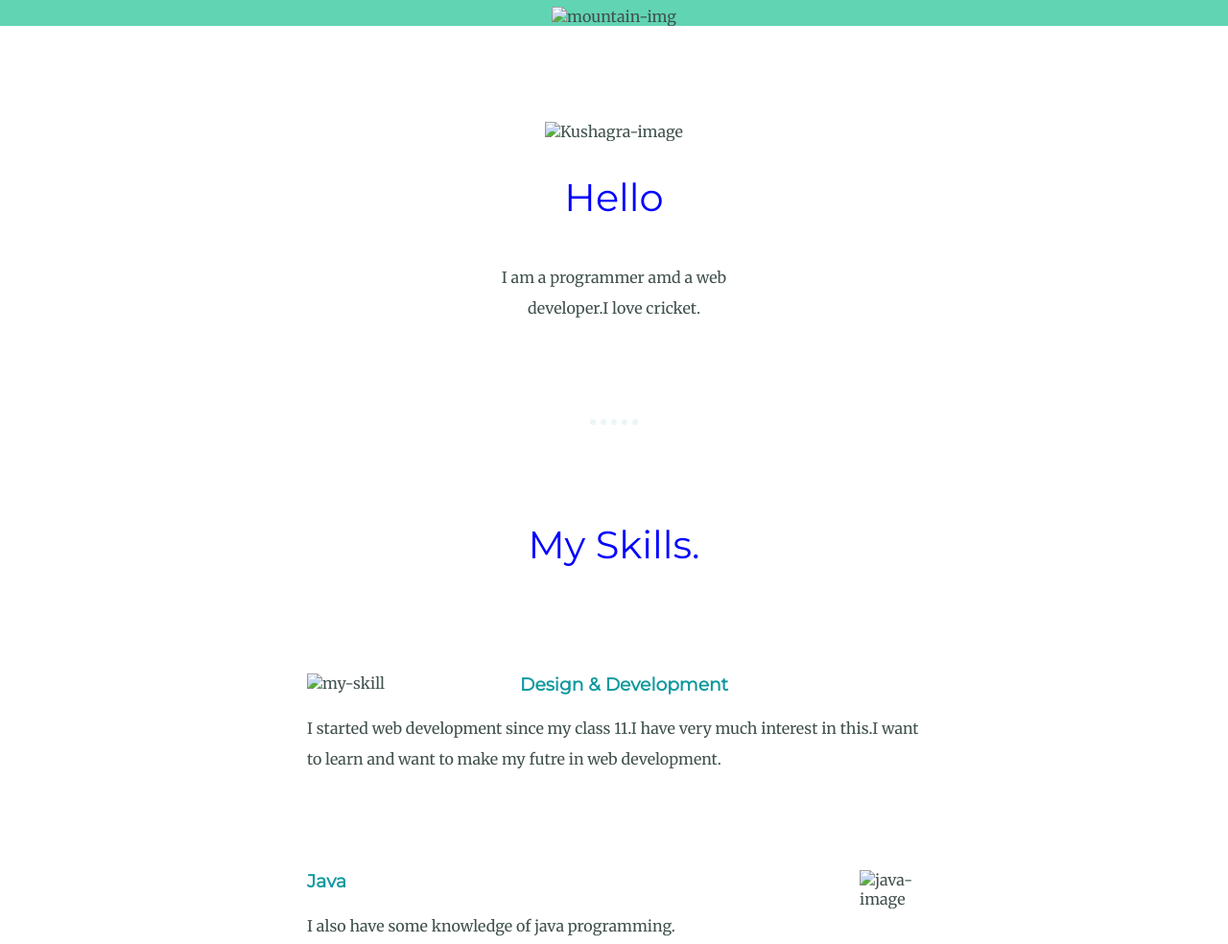
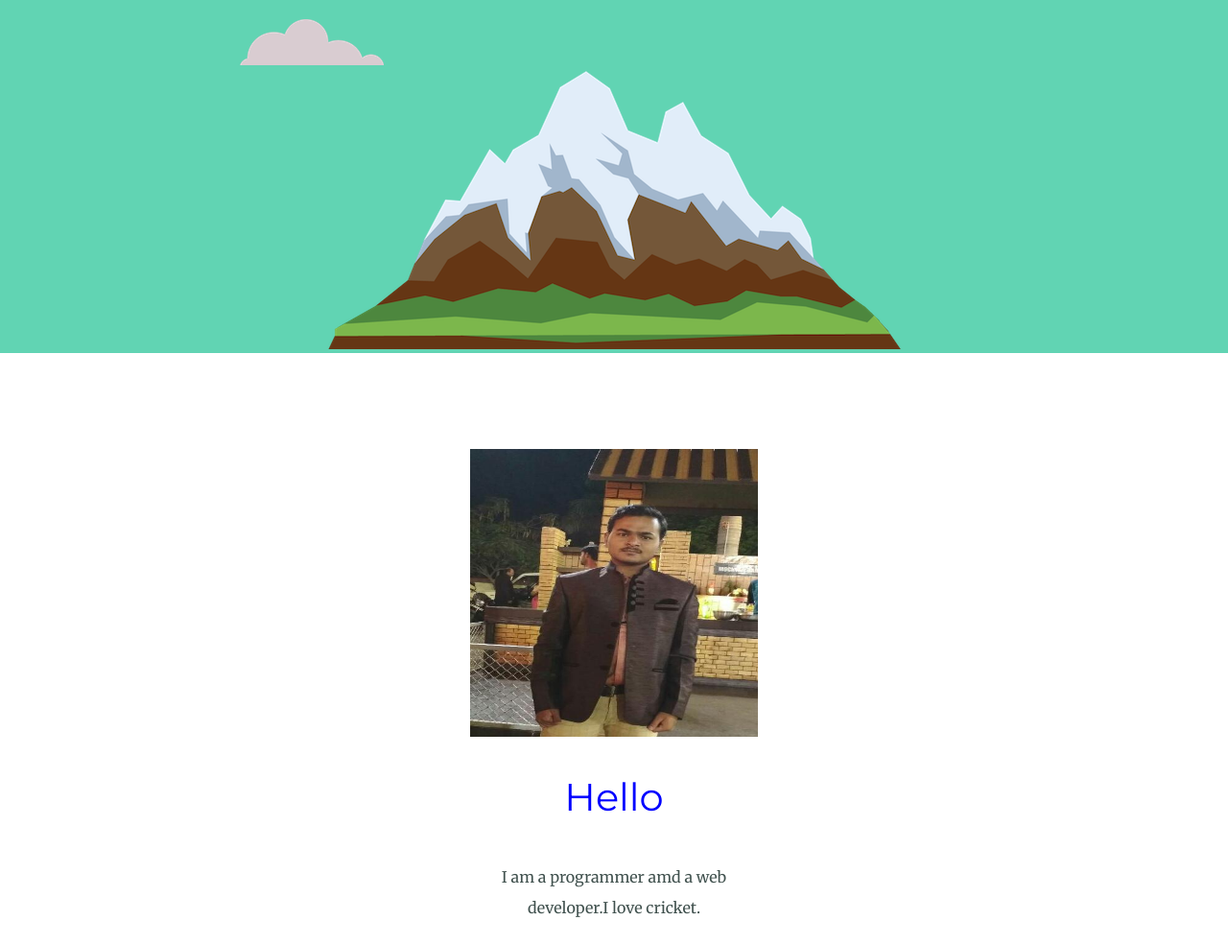
Before and after one commit to Kushagra-web/about-me, a plain HTML site: page index.html in a window 1280 px wide. Shown: the part 400-1384 px from the top of the page at 96% size. Drawn offline with Linux system fonts and the light colour scheme; files that its build step writes are made by us from their sources.

Commit message:
Update index.html

```diff
--- a/index.html
+++ b/index.html
@@ -3,21 +3,21 @@
 <head>
   <meta charset="utf-8">
   <title>Kushagra Agrawal</title>
-  <link rel="stylesheet" href="css/styles.css">
+  <link rel="stylesheet" href="styles.css">
   <link rel="icon" href="favicon.ico">
   <link href="https://fonts.googleapis.com/css?family=Merriweather|Montserrat|Sacramento&display=swap" rel="stylesheet">
 </head>
 <body>
   <div class="top-container">
-    <img class="top-cloud" src="images/cloud.png" alt="cloud-img">
+    <img class="top-cloud" src="cloud.png" alt="cloud-img">
     <h1>I'm Kushagra</h1>
     <h2>a <span class="dev">dev</span>eloper.</h2>
-    <img class="bottom-cloud" src="images/cloud.png" alt="cloud-img">
-    <img src="images/mountain.png" alt="mountain-img">
+    <img class="bottom-cloud" src="cloud.png" alt="cloud-img">
+    <img src="mountain.png" alt="mountain-img">
   </div>
   <div class="middle-container">
     <div class="profile">
-      <img class="my-image" src="images/k.jpg" alt="Kushagra-image">
+      <img class="my-image" src="k.jpg" alt="Kushagra-image">
       <h2>Hello</h2>
       <p class="intro">I am a programmer amd a web developer.I love cricket.</p>
     </div>
@@ -25,13 +25,13 @@
     <div class="skills">
       <h2>My Skills.</h2>
       <div class="skill-row">
-        <img class="web-image" src="images/web.jpeg" alt="my-skill">
+        <img class="web-image" src="web.jpeg" alt="my-skill">
         <h3>Design & Development</h3>
         <p class="skill-text-1">I started web development since my class 11.I have very much interest in this.I want to learn and want to make
         my futre in web development.</p>
       </div>
       <div class="skill-row">
-        <img class="java-image" src="images/java.png" alt="java-image">
+        <img class="java-image" src="java.png" alt="java-image">
         <h3>Java</h3>
         <p class="skill-text-2">I also have some knowledge of java programming.</p>
       </div>
```
